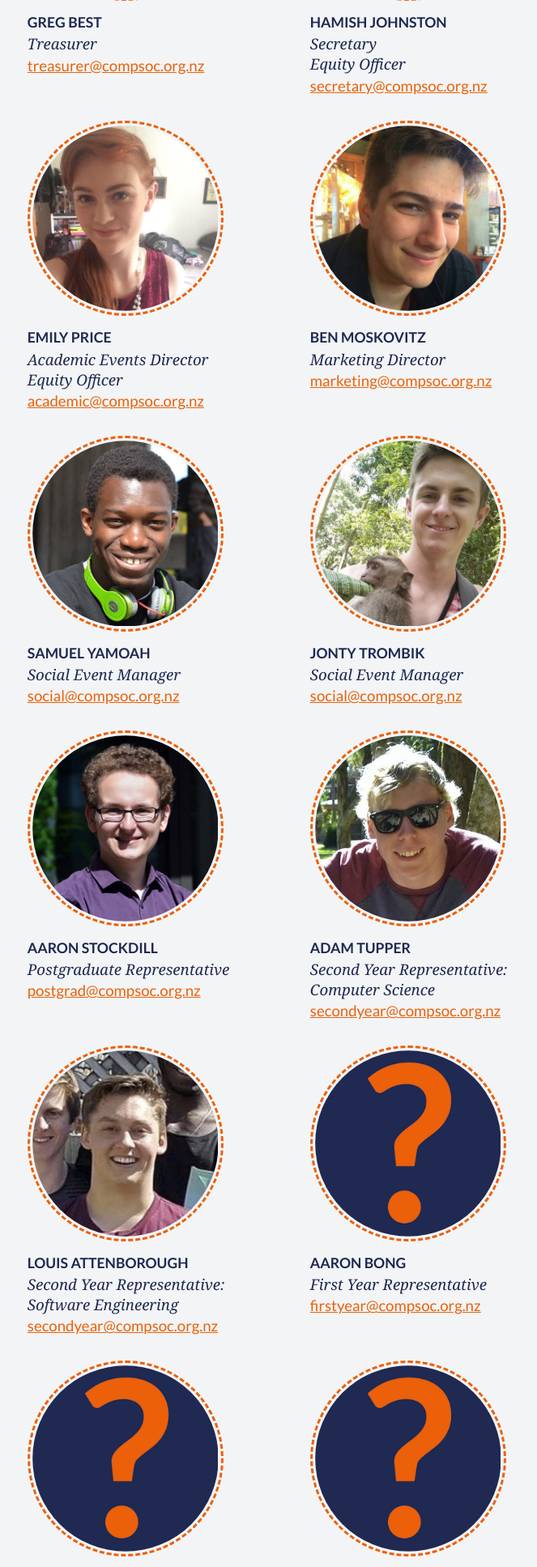
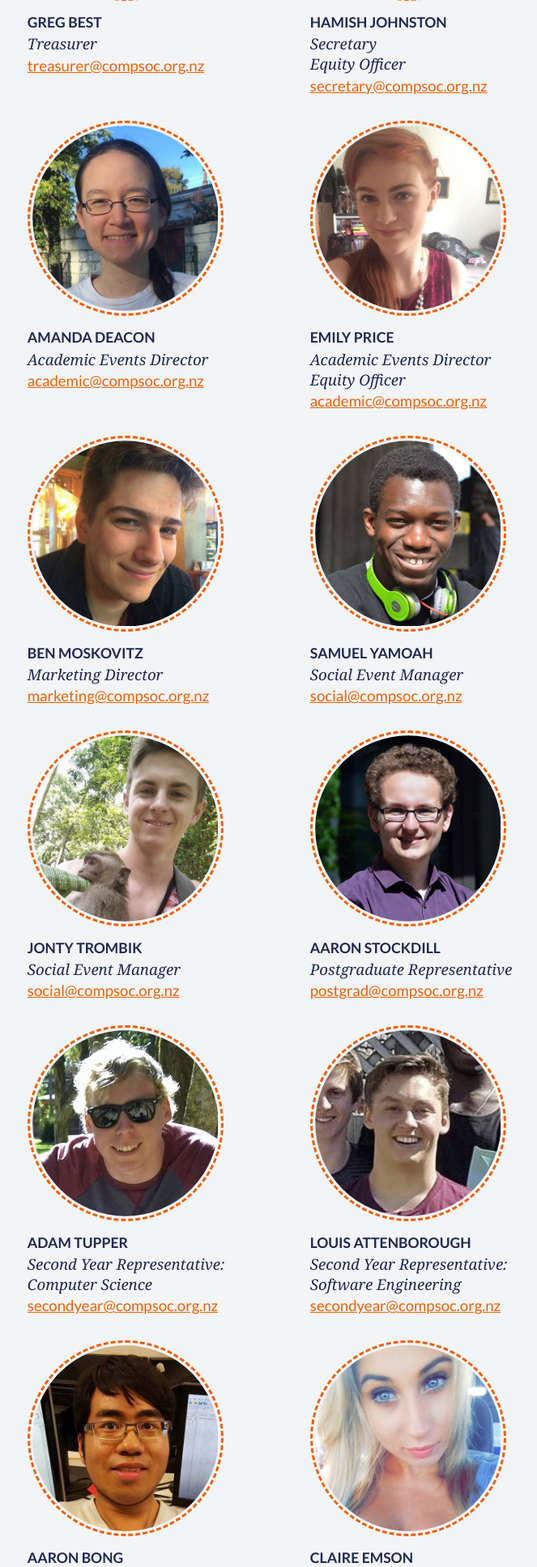
Before and after one commit to UCCompSoc/Website2, a PHP site: page /about.php in a window 1280 px wide. Shown: the part 1651-3586 px from the top of the page at 81% size, without its empty margins (355-1018 px from the left). Run offline with PHP 8.4, Linux system fonts and the light colour scheme; some libraries are stand-ins or nearby versions.

Commit message:
Add the new committee members.

```diff
--- a/html/about.php
+++ b/html/about.php
@@ -81,6 +81,13 @@ include 'include/header.php';
                         </li>
 
                         <li>
+                            <img src='resources/amanda.jpg' alt='Amanda Deacon'/>
+                            <span class='name'>Amanda Deacon</span>
+                            <span class='position'>Academic Events Director</span>
+                            <a href='mailto:academic@compsoc.org.nz'>academic@compsoc.org.nz</a>
+                        </li>
+
+                        <li>
                             <img src='resources/emily.jpg' alt='Emily Price'/>
                             <span class='name'>Emily Price</span>
                             <span class='position'>Academic Events Director <br /> Equity Officer</span>
@@ -137,22 +144,22 @@ include 'include/header.php';
                         </li> -->
 
                         <li>
-                            <img src='resources/firstyear.png' alt='Unknown'/>
+                            <img src='resources/aaronbong.jpg' alt='Aaron Bong'/>
                             <span class='name'>Aaron Bong</span>
                             <span class='position'>First Year Representative</span>
                             <a href='mailto:firstyear@compsoc.org.nz'>firstyear@compsoc.org.nz</a>
                         </li>
 
                         <li>
-                            <img src='resources/firstyear.png' alt='Unknown'/>
+                            <img src='resources/claire.jpg' alt='Claire Emson'/>
                             <span class='name'>Claire Emson</span>
                             <span class='position'>First Year Representative</span>
                             <a href='mailto:firstyear@compsoc.org.nz'>firstyear@compsoc.org.nz</a>
                         </li>
 
                         <li>
-                            <img src='resources/firstyear.png' alt='Unknown'/>
-                            <span class='name'>Tim Hodgson</span>
+                            <img src='resources/philippa.jpg' alt='Philippa Richardson'/>
+                            <span class='name'>Philippa Richardson</span>
                             <span class='position'>First Year Representative</span>
                             <a href='mailto:firstyear@compsoc.org.nz'>firstyear@compsoc.org.nz</a>
                         </li>
```
Also changed, not shown: html/resources/aaronbong.jpg (added), html/resources/amanda.jpg (added), html/resources/claire.jpg (added), html/resources/philippa.jpg (added), 3 other files.
